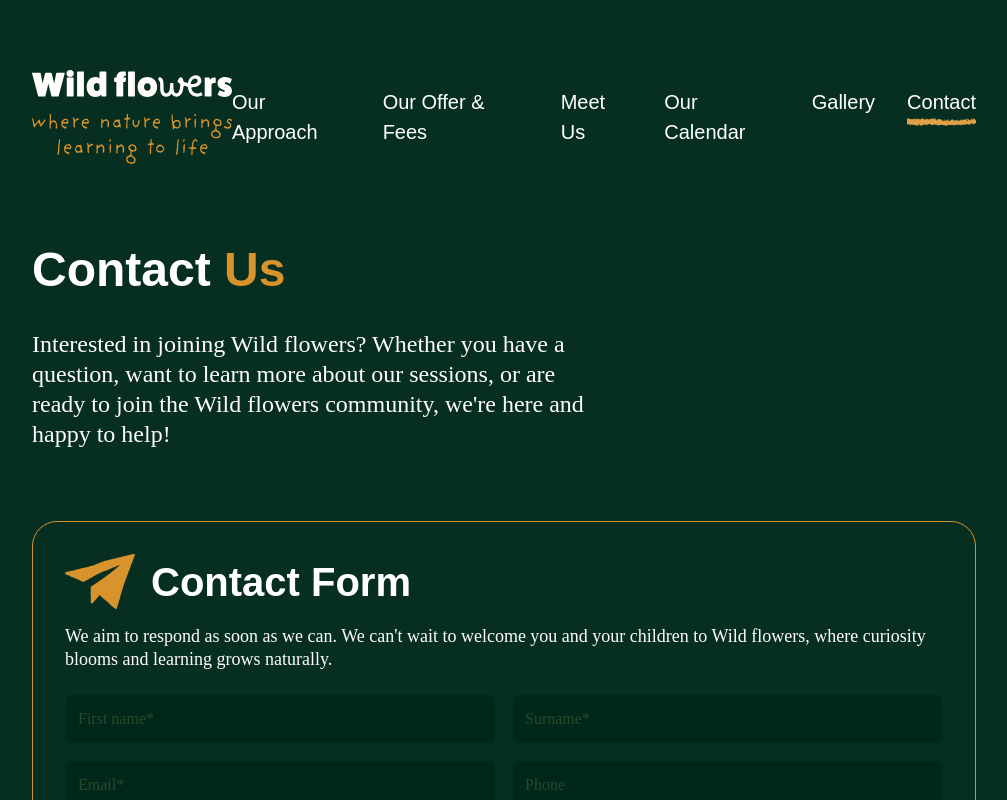
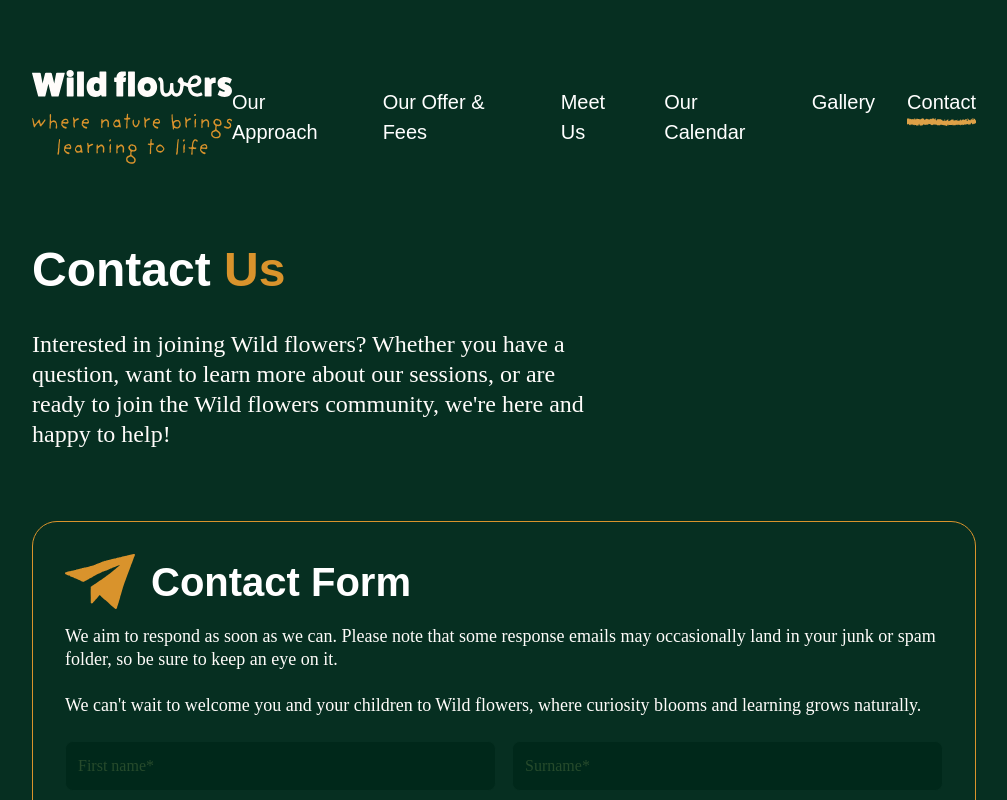
Before and after one commit to nick980v/wildflowers, a Next.js app: page /contact in a window 1280 px wide. Shown: the top 800 px of the page, without its empty margins (136-1143 px from the left). Built offline with nearby package versions, Linux system fonts and the light colour scheme; a web font is replaced by a local one.

Commit message:
junk notice

```diff
--- a/src/components/ContactForm.js
+++ b/src/components/ContactForm.js
@@ -164,9 +164,13 @@ export default function ContactForm() {
         Contact Form
       </SubHeading>
       <Text>
-        We aim to respond as soon as we can. We can&apos;t wait to welcome you
-        and your children to Wild flowers, where curiosity blooms and learning
-        grows naturally.
+        We aim to respond as soon as we can. Please note that some response
+        emails may occasionally land in your junk or spam folder, so be sure to
+        keep an eye on it.
+      </Text>
+      <Text>
+        We can&apos;t wait to welcome you and your children to Wild flowers,
+        where curiosity blooms and learning grows naturally.
       </Text>
       <Form onSubmit={handleSubmit}>
         <InputsContainer>
```
